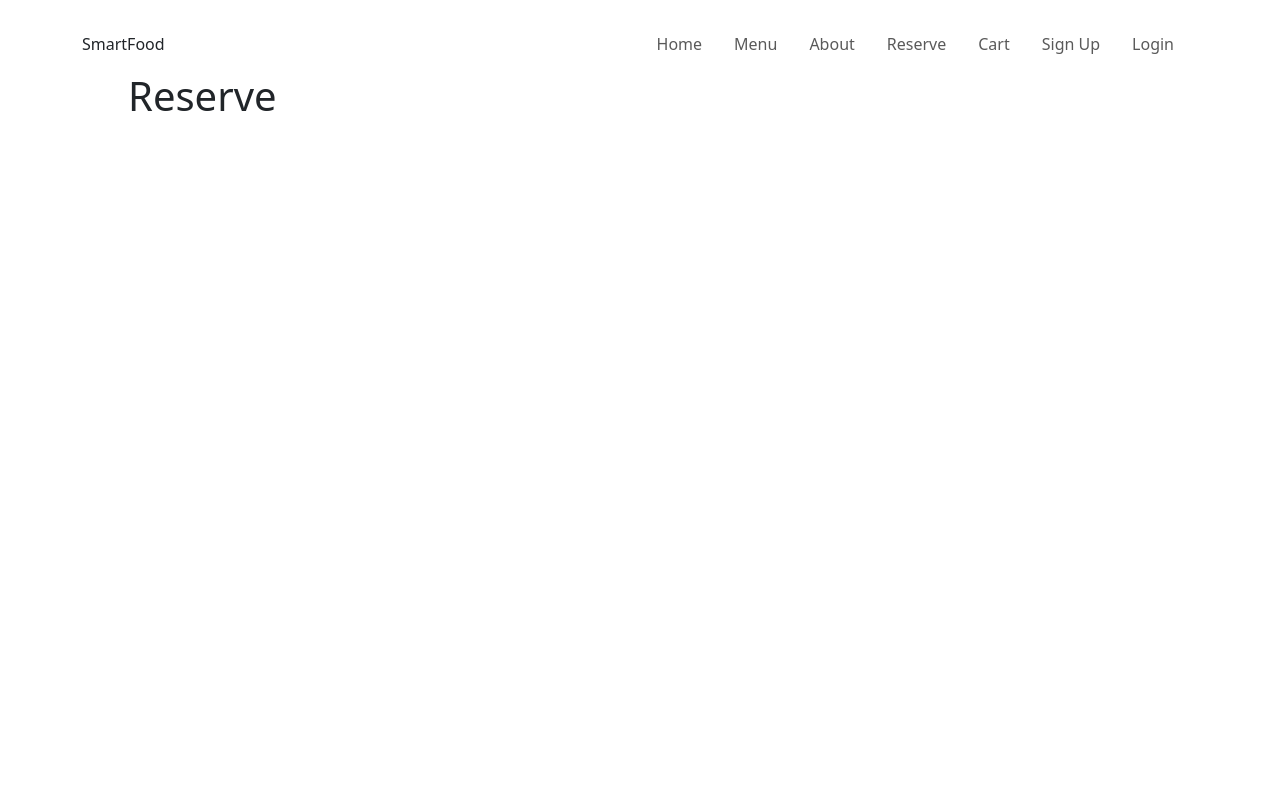
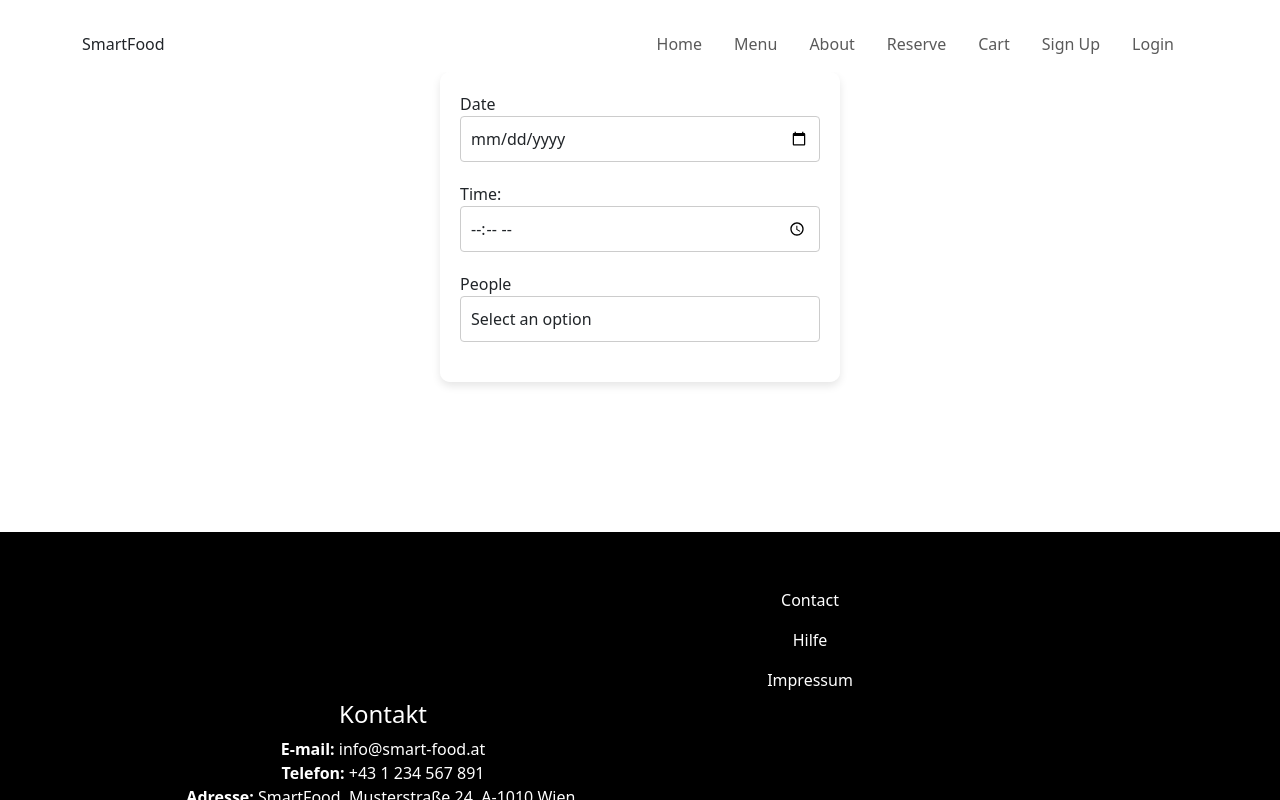
Before and after one commit to mat-html/SmartFood, a React (Vite) app in the folder SmartFood/: page / in a window 1280 px wide. Both pictures are taken after a click on the item "Reserve". Shown: the top 800 px of the page. Built offline with nearby package versions, Linux system fonts and the light colour scheme.

Commit message:
Update Reserve.tsx

```diff
--- a/SmartFood/src/pages/Reserve.tsx
+++ b/SmartFood/src/pages/Reserve.tsx
@@ -1,8 +1,52 @@
 function Reserve() {
   return (
-    <main>
-      <h1>Reserve</h1>
-    </main>
+   <form>
+    <div className="form-group mb-2">
+      <label htmlFor="firstOption">Date</label>
+      <input
+    type="date"
+    id="firstOption"
+    name="firstOption"
+    className="form-control"
+  />
+    </div>
+
+    <div className="form-group mb-2">
+  <label htmlFor="secondOption">Time:</label>
+  <input
+    type="time"
+    id="secondOption"
+    name="secondOption"
+    className="form-control"
+  />
+</div>
+
+
+    <div className="form-group mb-2">
+      <label htmlFor="thirdOption">People</label>
+      <select
+        id="thirdOption"
+        name="thirdOption"
+        className="form-control"
+
+      >
+        <option value="">Select an option</option>
+        <option value="option1">1 people</option>
+        <option value="option2">2 people</option>
+        <option value="option3">3 people</option>
+        <option value="option4">4 people</option>
+        <option value="option5">5 people</option>
+        <option value="option6">6 people</option>
+        <option value="option7">7 people</option>
+        <option value="option8">8 people</option>
+        <option value="option9">9 people</option>
+        <option value="option10">10 people</option>
+        <option value="option11">11 people</option>
+        <option value="option12">12 people</option>
+        <option value="option13">13 people</option>
+      </select>
+    </div>
+  </form>
   );
 }
 
```
